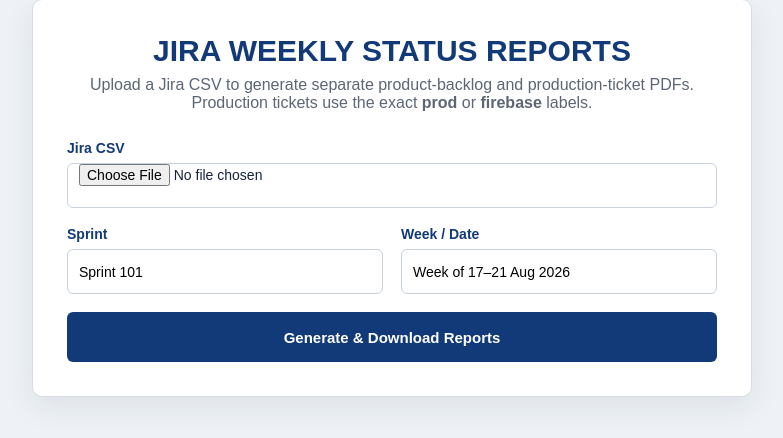
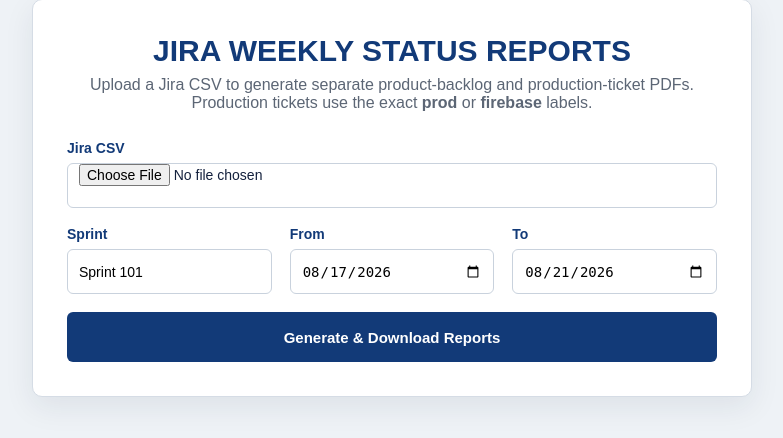
Before and after one commit to pinkykarthikeyan/jira-weekly-status-report, a Flask app: page / in a window 1280 px wide. Shown: the part 202-640 px from the top of the page, without its empty margins (248-1031 px from the left). Run offline with Flask 3, Linux system fonts and the light colour scheme.

Commit message:
added data pickers

```diff
--- a/app.py
+++ b/app.py
@@ -1,22 +1,48 @@
 import os
 import tempfile
 import zipfile
+from datetime import date
 from flask import Flask, render_template, request, send_file
 from report_generator import build_reports
 app=Flask(__name__)
+
+DEFAULT_FROM_DATE='2026-08-17'
+DEFAULT_TO_DATE='2026-08-21'
+
+def format_week_label(from_value,to_value):
+    try:
+        start=date.fromisoformat(from_value)
+        end=date.fromisoformat(to_value)
+    except (TypeError,ValueError) as exc:
+        raise ValueError('Please select valid From and To dates.') from exc
+    if end < start:
+        raise ValueError('The To date must be on or after the From date.')
+    if start == end:
+        return f'Week of {start.day} {start.strftime("%b")} {start.year}'
+    if start.year == end.year and start.month == end.month:
+        return f'Week of {start.day}–{end.day} {end.strftime("%b")} {end.year}'
+    if start.year == end.year:
+        return f'Week of {start.day} {start.strftime("%b")}–{end.day} {end.strftime("%b")} {end.year}'
+    return f'Week of {start.day} {start.strftime("%b")} {start.year}–{end.day} {end.strftime("%b")} {end.year}'
+
 @app.get('/')
-def index(): return render_template('index.html')
+def index():
+    return render_template('index.html',default_from_date=DEFAULT_FROM_DATE,default_to_date=DEFAULT_TO_DATE)
 @app.post('/generate')
 def generate():
     f=request.files.get('csv_file')
     if not f or not f.filename.lower().endswith('.csv'): return 'Please upload a CSV file.',400
+    try:
+        week=format_week_label(request.form.get('from_date'),request.form.get('to_date'))
+    except ValueError as exc:
+        return str(exc),400
     out=os.path.join(tempfile.gettempdir(),'jira_weekly_report'); os.makedirs(out,exist_ok=True)
     csv_path=os.path.join(out,'input.csv')
     backlog_pdf=os.path.join(out,'Product_Backlog_Report.pdf')
     production_pdf=os.path.join(out,'Production_Ticket_Report.pdf')
     zip_path=os.path.join(out,'Jira_Weekly_Status_Reports.zip')
     f.save(csv_path)
-    build_reports(csv_path,backlog_pdf,production_pdf,(request.form.get('sprint') or 'Sprint 101').strip(),(request.form.get('week') or 'Week of 17–21 Aug 2026').strip())
+    build_reports(csv_path,backlog_pdf,production_pdf,(request.form.get('sprint') or 'Sprint 101').strip(),week)
     with zipfile.ZipFile(zip_path,'w',zipfile.ZIP_DEFLATED) as archive:
         archive.write(backlog_pdf,arcname='Product_Backlog_Report.pdf')
         archive.write(production_pdf,arcname='Production_Ticket_Report.pdf')
--- a/static/style.css
+++ b/static/style.css
@@ -1 +1 @@
-*{box-sizing:border-box}body{margin:0;background:#eef2f6;font-family:Arial,sans-serif;color:#14213d}main{min-height:100vh;display:flex;align-items:center;justify-content:center;padding:30px}section{width:min(720px,100%);background:#fff;border:1px solid #d5dce5;border-radius:10px;padding:34px;box-shadow:0 10px 30px rgba(20,33,61,.08)}h1{text-align:center;color:#123a78;margin:0 0 8px;font-size:30px}p{text-align:center;color:#5c6675;margin:0 0 28px}label{display:block;font-weight:700;color:#123a78;margin:0 0 7px;font-size:14px}input{width:100%;height:45px;border:1px solid #c9d2dd;border-radius:6px;padding:0 11px;margin-bottom:18px;font-size:14px}.grid{display:grid;grid-template-columns:1fr 1fr;gap:18px}button{width:100%;height:50px;border:0;border-radius:6px;background:#123a78;color:#fff;font-weight:800;font-size:15px;cursor:pointer}@media(max-width:650px){.grid{grid-template-columns:1fr}section{padding:24px}main{padding:15px}}
+*{box-sizing:border-box}body{margin:0;background:#eef2f6;font-family:Arial,sans-serif;color:#14213d}main{min-height:100vh;display:flex;align-items:center;justify-content:center;padding:30px}section{width:min(720px,100%);background:#fff;border:1px solid #d5dce5;border-radius:10px;padding:34px;box-shadow:0 10px 30px rgba(20,33,61,.08)}h1{text-align:center;color:#123a78;margin:0 0 8px;font-size:30px}p{text-align:center;color:#5c6675;margin:0 0 28px}label{display:block;font-weight:700;color:#123a78;margin:0 0 7px;font-size:14px}input{width:100%;height:45px;border:1px solid #c9d2dd;border-radius:6px;padding:0 11px;margin-bottom:18px;font-size:14px}.grid{display:grid;grid-template-columns:repeat(3,1fr);gap:18px}button{width:100%;height:50px;border:0;border-radius:6px;background:#123a78;color:#fff;font-weight:800;font-size:15px;cursor:pointer}@media(max-width:760px){.grid{grid-template-columns:1fr}section{padding:24px}main{padding:15px}}
--- a/templates/index.html
+++ b/templates/index.html
@@ -1 +1 @@
-<!doctype html><html><head><meta charset="utf-8"><meta name="viewport" content="width=device-width,initial-scale=1"><title>Jira Weekly Status Reports</title><link rel="stylesheet" href="{{ url_for('static', filename='style.css') }}"></head><body><main><section><h1>JIRA WEEKLY STATUS REPORTS</h1><p>Upload a Jira CSV to generate separate product-backlog and production-ticket PDFs. Production tickets use the exact <strong>prod</strong> or <strong>firebase</strong> labels.</p><form action="/generate" method="post" enctype="multipart/form-data"><label>Jira CSV</label><input type="file" name="csv_file" accept=".csv" required><div class="grid"><div><label>Sprint</label><input name="sprint" value="Sprint 101"></div><div><label>Week / Date</label><input name="week" value="Week of 17–21 Aug 2026"></div></div><button>Generate &amp; Download Reports</button></form></section></main></body></html>
+<!doctype html><html><head><meta charset="utf-8"><meta name="viewport" content="width=device-width,initial-scale=1"><title>Jira Weekly Status Reports</title><link rel="stylesheet" href="{{ url_for('static', filename='style.css') }}"></head><body><main><section><h1>JIRA WEEKLY STATUS REPORTS</h1><p>Upload a Jira CSV to generate separate product-backlog and production-ticket PDFs. Production tickets use the exact <strong>prod</strong> or <strong>firebase</strong> labels.</p><form action="/generate" method="post" enctype="multipart/form-data"><label for="csv_file">Jira CSV</label><input id="csv_file" type="file" name="csv_file" accept=".csv" required><div class="grid"><div><label for="sprint">Sprint</label><input id="sprint" name="sprint" value="Sprint 101"></div><div><label for="from_date">From</label><input id="from_date" type="date" name="from_date" value="{{ default_from_date }}" required></div><div><label for="to_date">To</label><input id="to_date" type="date" name="to_date" value="{{ default_to_date }}" required></div></div><button>Generate &amp; Download Reports</button></form></section></main><script>const fromDate=document.getElementById('from_date');const toDate=document.getElementById('to_date');function syncDateRange(){toDate.min=fromDate.value;if(toDate.value&&toDate.value<fromDate.value)toDate.value=fromDate.value}fromDate.addEventListener('change',syncDateRange);syncDateRange();</script></body></html>
```
Also changed, not shown: README.md.
